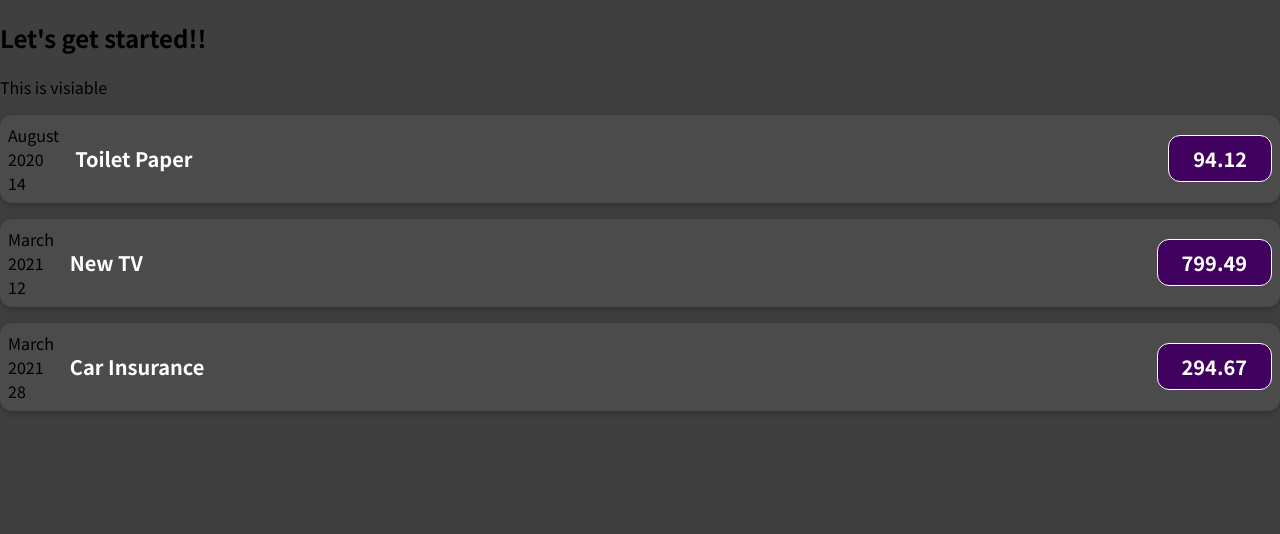
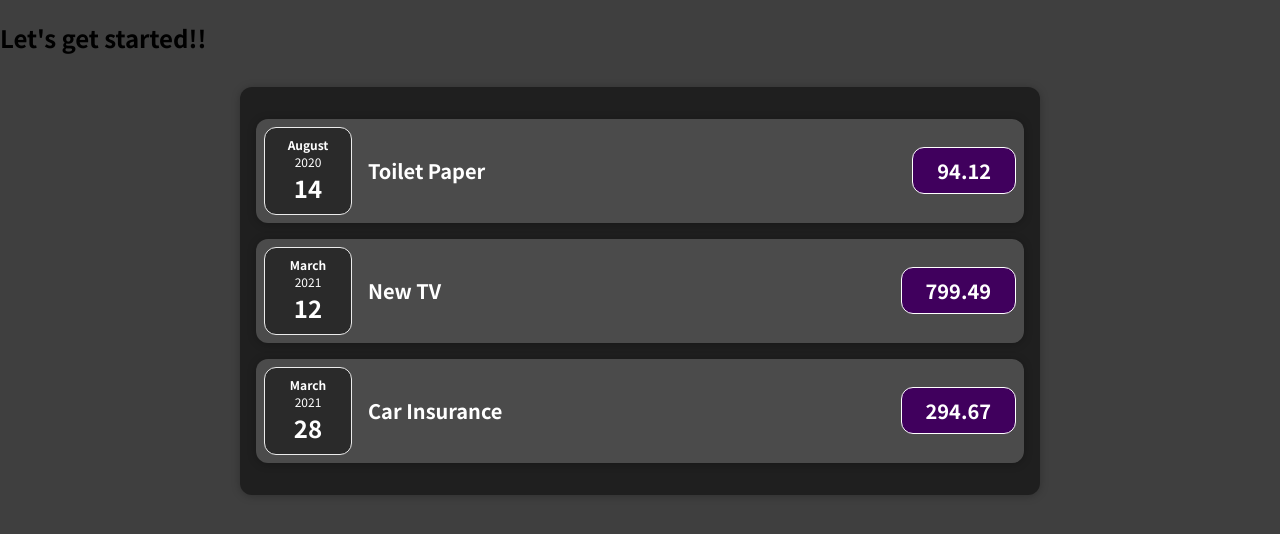
Before and after one commit to amDeq/ReactLearningAman, a React (Create React App) app: page / in a window 1280 px wide. Shown: the top 534 px of the page. Built offline with nearby package versions, Linux system fonts and the light colour scheme.

Commit message:
Add: React Composition

```diff
--- a/src/App.js
+++ b/src/App.js
@@ -1,4 +1,4 @@
-import ExpenseItem from "./Components/ExpenseItem";
+import Expenses from "./Components/Expenses/Expenses";
 function App() {
   const expenses = [
     {
@@ -24,23 +24,27 @@ function App() {
   return (
     <div>
       <h2>Let's get started!!</h2>
-      <p>This is visiable</p>
-      <ExpenseItem
-        title={expenses[0].title}
-        amount={expenses[0].amount}
-        date={expenses[0].date}
-      />
-      <ExpenseItem
-        title={expenses[1].title}
-        amount={expenses[1].amount}
-        date={expenses[1].date}
-      />
-      <ExpenseItem
-        title={expenses[2].title}
-        amount={expenses[2].amount}
-        date={expenses[2].date}
-      />
+      <Expenses expenses={expenses} />
     </div>
+    // <div>
+    //   <h2>Let's get started!!</h2>
+    //   <p>This is visiable</p>
+    //   <ExpenseItem
+    //     title={expenses[0].title}
+    //     amount={expenses[0].amount}
+    //     date={expenses[0].date}
+    //   />
+    //   <ExpenseItem
+    //     title={expenses[1].title}
+    //     amount={expenses[1].amount}
+    //     date={expenses[1].date}
+    //   />
+    //   <ExpenseItem
+    //     title={expenses[2].title}
+    //     amount={expenses[2].amount}
+    //     date={expenses[2].date}
+    //   />
+    // </div>
   );
 }
 
--- /dev/null
+++ b/src/Components/Expenses/ExpenseDate.css
@@ -0,0 +1,26 @@
+.expense-date {
+  display: flex;
+  flex-direction: column;
+  width: 5.5rem;
+  height: 5.5rem;
+  border: 1px solid #ececec;
+  background-color: #2a2a2a;
+  color: white;
+  border-radius: 12px;
+  align-items: center;
+  justify-content: center;
+}
+
+.expense-date__month {
+  font-size: 0.75rem;
+  font-weight: bold;
+}
+
+.expense-date__year {
+  font-size: 0.75rem;
+}
+
+.expense-date__day {
+  font-size: 1.5rem;
+  font-weight: bold;
+}
--- /dev/null
+++ b/src/Components/Expenses/ExpenseDate.js
@@ -0,0 +1,17 @@
+import React from "react";
+import "./ExpenseDate.css";
+const ExpenseDate = (props) => {
+  const month = props.date.toLocaleString("en-US", { month: "long" });
+  const day = props.date.toLocaleString("en-US", { day: "2-digit" });
+  const year = props.date.getFullYear();
+  return (
+    <>
+      <div className="expense-date">
+        <div className="expense-date__month">{month}</div>
+        <div className="expense-date__year">{year}</div>
+        <div className="expense-date__day">{day}</div>
+      </div>
+    </>
+  );
+};
+export default ExpenseDate;
--- a/src/Components/ExpenseItem.css
+++ b/src/Components/Expenses/ExpenseItem.css
@@ -2,10 +2,10 @@
   display: flex;
   justify-content: space-between;
   align-items: center;
-  box-shadow: 0 2px 8px rgba(0, 0, 0, 0.25);
+  /* box-shadow: 0 2px 8px rgba(0, 0, 0, 0.25); */
   padding: 0.5rem;
   margin: 1rem 0;
-  border-radius: 12px;
+  /* border-radius: 12px; */
   background-color: #4b4b4b;
 }
 
--- a/src/Components/ExpenseItem.js
+++ b/src/Components/Expenses/ExpenseItem.js
@@ -1,25 +1,29 @@
+import React from "react";
+import ExpenseDate from "./ExpenseDate";
 import "./ExpenseItem.css";
+import Card from "../UI/Card";
 function ExpenseItem(props) {
   // const expenseDate = new Date(2021, 2, 28);
   // const expenseTitle = "Car insurance";
   // const expenseAmount = 267.9;
-  const month = props.date.toLocaleString("en-US", { month: "long" });
-  const day = props.date.toLocaleString("en-US", { day: "2-digit" });
-  const year = props.date.getFullYear();
+  // const month = props.date.toLocaleString("en-US", { month: "long" });
+  // const day = props.date.toLocaleString("en-US", { day: "2-digit" });
+  // const year = props.date.getFullYear();
   return (
     <>
-      <div className="expense-item">
+      <Card className="expense-item">
         {/* <div>{props.date.toISOString()}</div> */}
-        <div>
+        {/* <div>
           <div>{month}</div>
           <div>{year}</div>
           <div>{day}</div>
-        </div>
+        </div> */}
+        <ExpenseDate date={props.date} />
         <div className="expense-item__description ">
           <h2>{props.title}</h2>
           <div className="expense-item__price">{props.amount}</div>
         </div>
-      </div>
+      </Card>
     </>
   );
 }
--- /dev/null
+++ b/src/Components/Expenses/Expenses.css
@@ -0,0 +1,7 @@
+.expenses {
+  padding: 1rem;
+  background-color: rgb(31, 31, 31);
+  margin: 2rem auto;
+  width: 50rem;
+  max-width: 95%;
+}
--- /dev/null
+++ b/src/Components/Expenses/Expenses.js
@@ -0,0 +1,28 @@
+import React from "react";
+import ExpenseItem from "./ExpenseItem";
+import Card from "../UI/Card";
+import "./Expenses.css";
+const Expenses = (props) => {
+  return (
+    <>
+      <Card className="expenses">
+        <ExpenseItem
+          title={props.expenses[0].title}
+          amount={props.expenses[0].amount}
+          date={props.expenses[0].date}
+        />
+        <ExpenseItem
+          title={props.expenses[1].title}
+          amount={props.expenses[1].amount}
+          date={props.expenses[1].date}
+        />
+        <ExpenseItem
+          title={props.expenses[2].title}
+          amount={props.expenses[2].amount}
+          date={props.expenses[2].date}
+        />
+      </Card>
+    </>
+  );
+};
+export default Expenses;
--- /dev/null
+++ b/src/Components/UI/Card.css
@@ -0,0 +1,4 @@
+.card{
+  border-radius: 12px;
+  box-shadow: 0 1px 8px rgba(0, 0, 0, 0.25);
+}
--- /dev/null
+++ b/src/Components/UI/Card.js
@@ -0,0 +1,10 @@
+import React from "react";
+import "./Card.css";
+
+function Card(props) {
+  const classes = "card " + props.className;
+
+  return <div className={classes}>{props.children}</div>;
+}
+
+export default Card;
```
